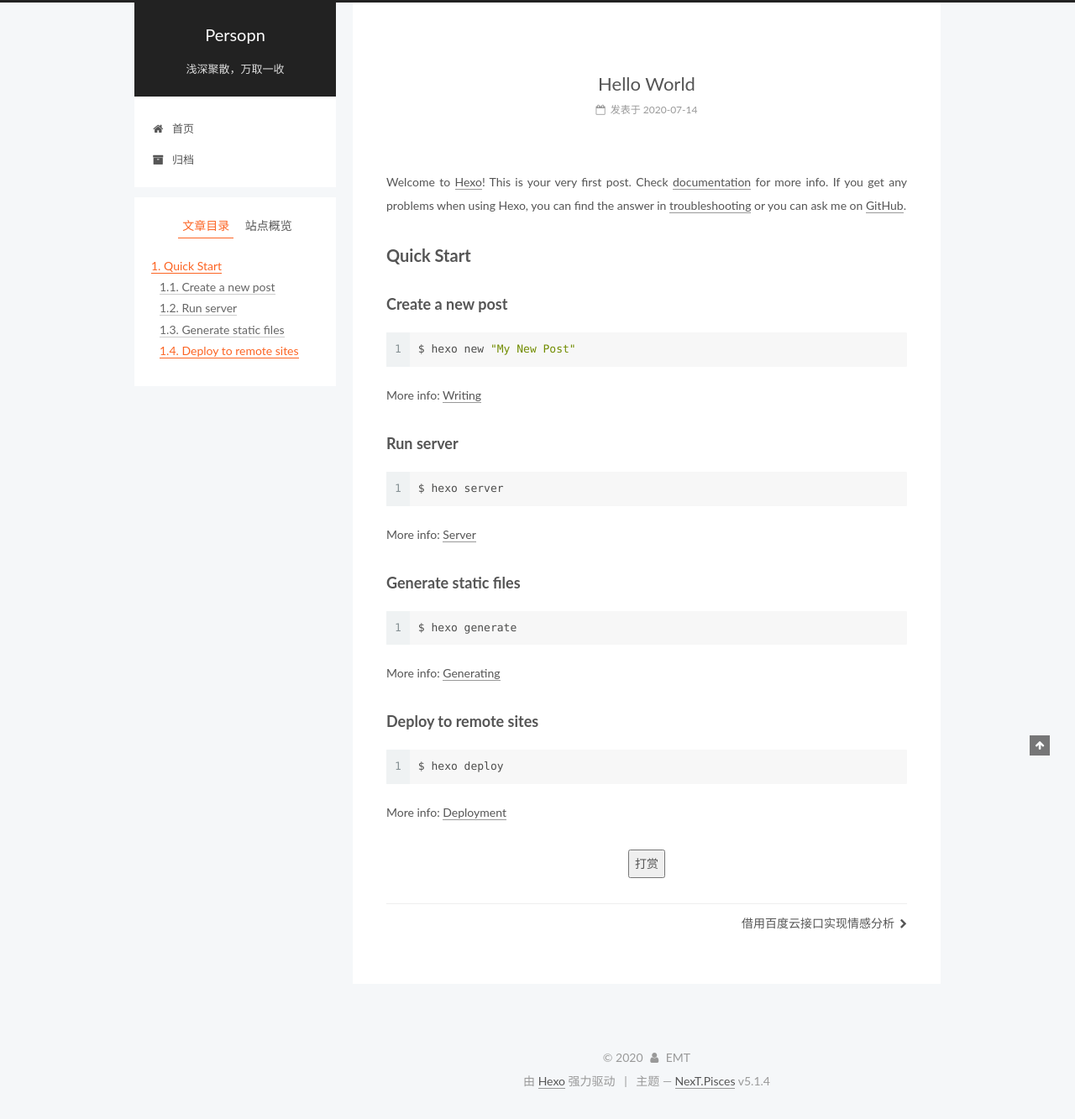
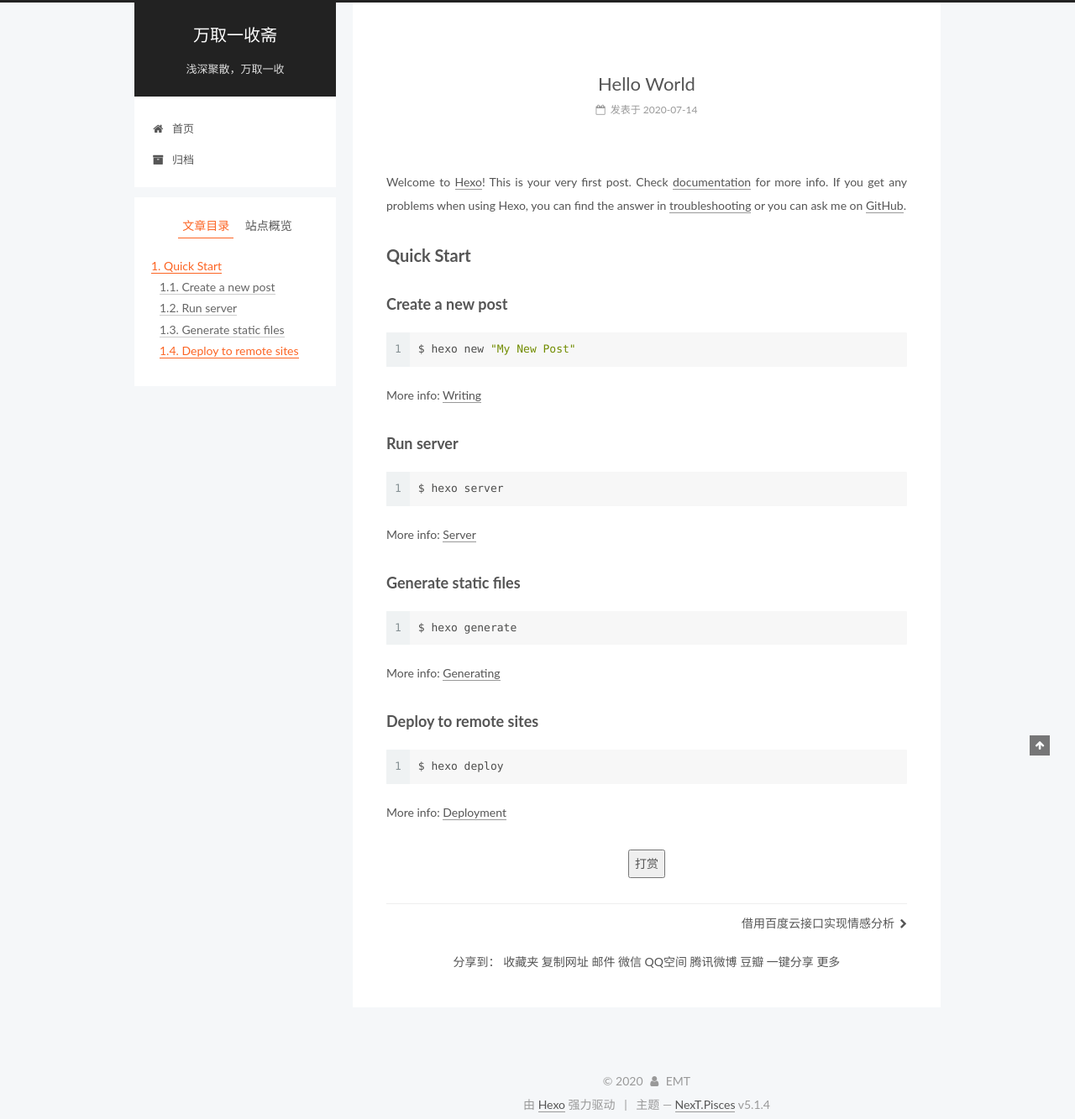
Before and after one commit to Emtemf/kurumi2501314.github.io, a plain HTML site: page 2020/07/14/hello-world/index.html in a window 1280 px wide. Shown: the whole page at 84% size. Drawn offline with Linux system fonts and the light colour scheme.

Commit message:
Site updated: 2020-07-14 16:53:04

```diff
--- a/2020/07/14/hello-world/index.html
+++ b/2020/07/14/hello-world/index.html
@@ -83,7 +83,7 @@
 <meta property="og:type" content="article">
 <meta property="og:title" content="Hello World">
 <meta property="og:url" content="http://yoursite.com/2020/07/14/hello-world/index.html">
-<meta property="og:site_name" content="Persopn">
+<meta property="og:site_name" content="万取一收斋">
 <meta property="og:description" content="Welcome to Hexo! This is your very first post. Check documentation for more info. If you get any problems when using Hexo, you can find the answer in troubleshooting or you can ask me on GitHub. Quick">
 <meta property="article:published_time" content="2020-07-13T17:18:44.456Z">
 <meta property="article:modified_time" content="2020-07-13T17:18:44.456Z">
@@ -124,7 +124,7 @@
 
 
 
-  <title>Hello World | Persopn</title>
+  <title>Hello World | 万取一收斋</title>
 
 
 
@@ -154,7 +154,7 @@
     <div class="custom-logo-site-title">
       <a href="/"  class="brand" rel="start">
         <span class="logo-line-before"><i></i></span>
-        <span class="site-title">Persopn</span>
+        <span class="site-title">万取一收斋</span>
         <span class="logo-line-after"><i></i></span>
       </a>
     </div>
@@ -240,7 +240,7 @@
     </span>
 
     <span hidden itemprop="publisher" itemscope itemtype="http://schema.org/Organization">
-      <meta itemprop="name" content="Persopn">
+      <meta itemprop="name" content="万取一收斋">
     </span>
 
 
@@ -390,6 +390,32 @@
 
 
     <div class="post-spread">
+
+        <!-- JiaThis Button BEGIN -->
+<div class="jiathis_style">
+<span class="jiathis_txt">分享到：</span>
+<a class="jiathis_button_fav">收藏夹</a>
+<a class="jiathis_button_copy">复制网址</a>
+<a class="jiathis_button_email">邮件</a>
+<a class="jiathis_button_weixin">微信</a>
+<a class="jiathis_button_qzone">QQ空间</a>
+<a class="jiathis_button_tqq">腾讯微博</a>
+<a class="jiathis_button_douban">豆瓣</a>
+<a class="jiathis_button_share">一键分享</a>
+
+<a href="http://www.jiathis.com/share?uid=2140465" class="jiathis jiathis_txt jiathis_separator jtico jtico_jiathis" target="_blank">更多</a>
+<a class="jiathis_counter_style"></a>
+</div>
+<script type="text/javascript" >
+var jiathis_config={
+  data_track_clickback:true,
+  summary:"",
+  shortUrl:false,
+  hideMore:false
+}
+</script>
+<script type="text/javascript" src="http://v3.jiathis.com/code/jia.js?uid=" charset="utf-8"></script>
+<!-- JiaThis Button END -->
 
     </div>
   </div>
```
Also changed, not shown: 2020/07/14/借用百度云接口实现情感分析/index.html (+30 -4 lines), archives/2020/07/index.html (+4 -4 lines), archives/2020/index.html (+4 -4 lines), archives/index.html (+4 -4 lines), index.html (+6 -6 lines).
